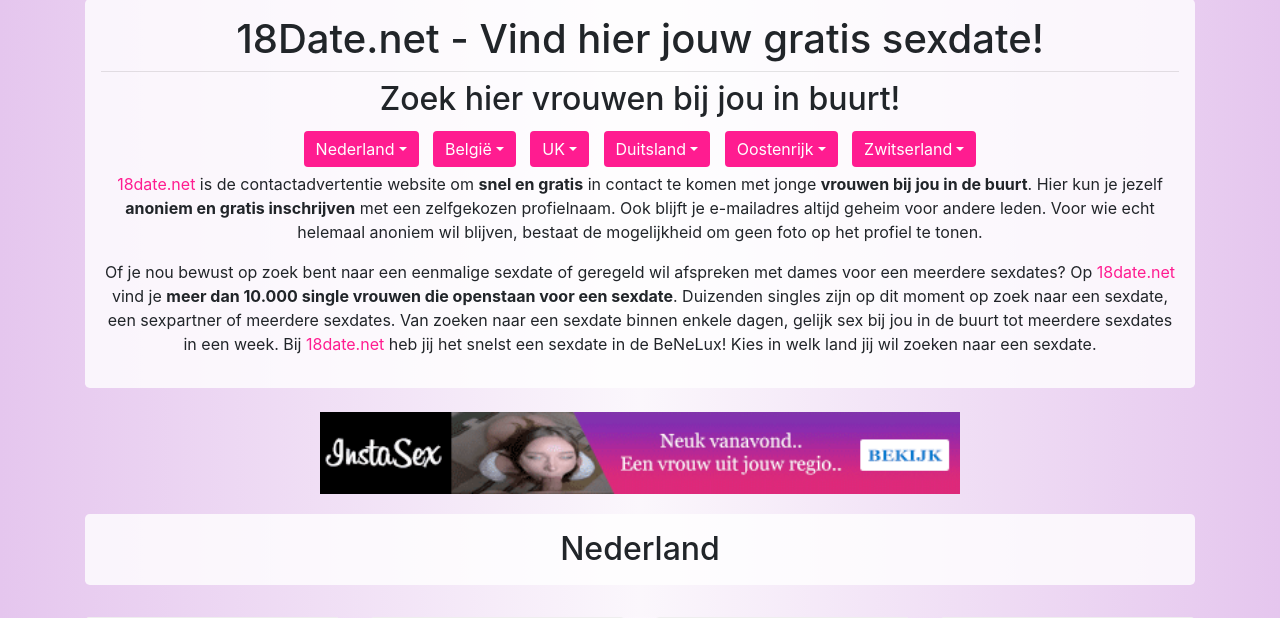
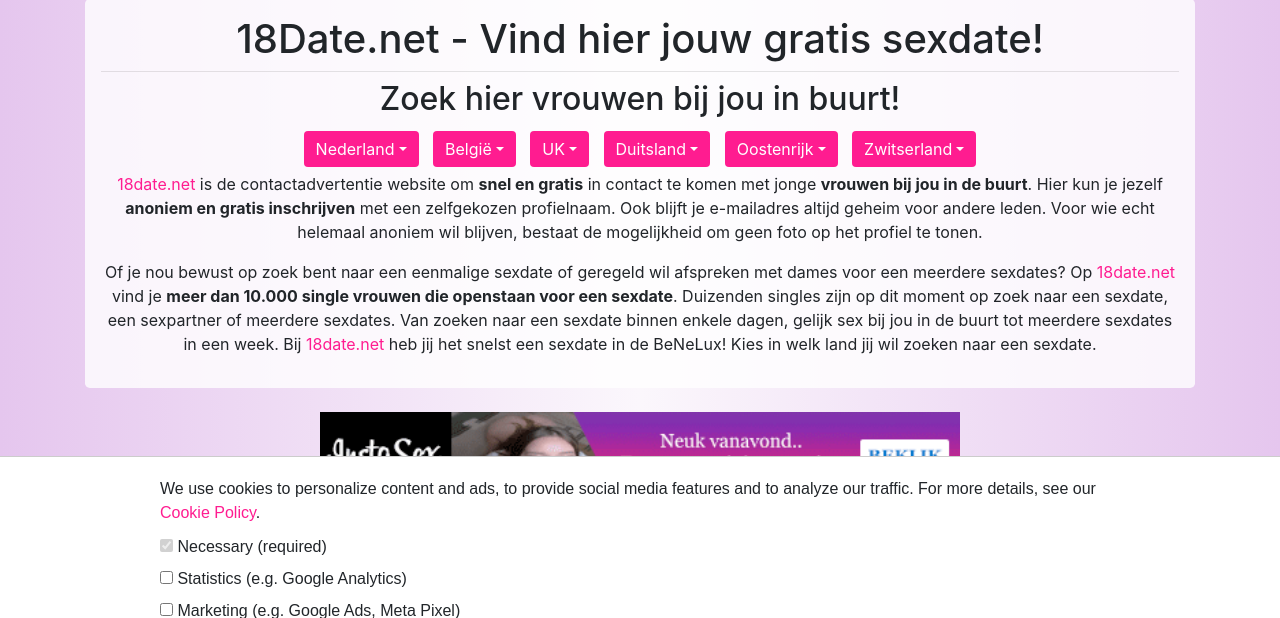
Before and after one commit to Repelstelertje/18D, a PHP site: page /index.php in a window 1280 px wide. Shown: the part 81-699 px from the top of the page. Run offline with PHP 8.4, Linux system fonts and the light colour scheme; some libraries are stand-ins or nearby versions.

Commit message:
Update footer.php

```diff
--- a/includes/footer.php
+++ b/includes/footer.php
@@ -27,30 +27,24 @@
   </div>
 </div>
 </div> <!-- /.oproepjes -->
-
 <script src="js/vendor/vue.2.5.13.min.js"></script>
 <script src="js/vendor/axios.0.17.1.min.js"></script>
 <script src="js/vendor/jquery.min.js"></script>
 <script src="js/vendor/bootstrap.bundle.min.js"></script>
+<script src="js/cookie-consent.js"></script>
 <script type="text/javascript">
-	////Random IMG
 	var topper = ['1.gif', '2.gif', '3.gif', '4.gif', '5.gif', '6.gif', '7.gif', '8.gif', '9.gif', '10.gif'];
 	$('<a href="https://testars-consin.icu/543064f4-6080-4845-8f43-30f049426cdf?site={18D}"><img class="align-center" src="img/banners/' + topper[Math.floor(Math.random() * topper.length)] + '" alt="Spannende plekken om contact te maken"></a>').appendTo('#top-banner');
 	var footer = ['1.gif', '2.gif', '3.gif', '4.gif', '5.gif', '6.gif', '7.gif', '8.gif', '9.gif', '10.gif'];
 	$('<a href="https://testars-consin.icu/543064f4-6080-4845-8f43-30f049426cdf?site={18D}"><img class="align-center" src="img/banners/' + footer[Math.floor(Math.random() * footer.length)] + '" alt="Spannende plekken om contact te maken"></a>').appendTo('#footer-banner');
 </script>
 <script src="https://unpkg.com/vue-router@3.5.3"></script>
-
 <?php
   if(isset ($type) && $type == "profile"){
-
     echo '<script src="js/profile.js?01"></script>';
   } else {
-
     echo '<script src="js/oproepjes.js?04"></script>';
   }
 ?>
-
 </body>
-
 </html>
```
